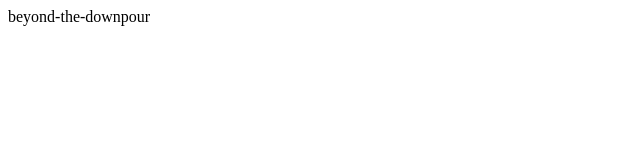
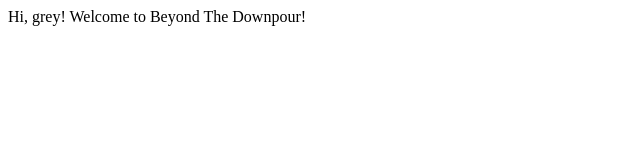
Before and after one commit to donghyeokirl/beyond-the-downpour, a Gatsby site: page / in a window 1280 px wide. Shown: the whole page, without its empty margins (0-640 px from the left). Built offline with nearby package versions, Linux system fonts and the light colour scheme; Gatsby itself is replaced by a stand-in of ours.

Commit message:
Sample Demo

```diff
--- a/gatsby-config.js
+++ b/gatsby-config.js
@@ -3,7 +3,7 @@
 module.exports = {
   pathPrefix: "/beyond-the-downpour",
   siteMetadata: {
-    title: `beyond-the-downpour`,
+    title: `Beyond The Downpour`,
     description: `A Choose Your Own Adventure by @donghyuckirl on Twitter`,
     siteUrl: `https://www.beyondthedownpour.com`,
     twitterUsername: `@remaxcapital.ph`,
--- a/src/pages/index.js
+++ b/src/pages/index.js
@@ -6,9 +6,9 @@
 const Home = () => {
   const { title } = useSiteMetadata();
 
-  return <div>{title}</div>;
+  return <div>Hi, grey! Welcome to {title}!</div>;
 };
 
 export default Home;
 
-export const Head = () => <Seo title={`Beyond The Downpour`} />;
+export const Head = () => <Seo title={`Welcome!`} />;
```
Also changed, not shown: src/images/icon.png.
